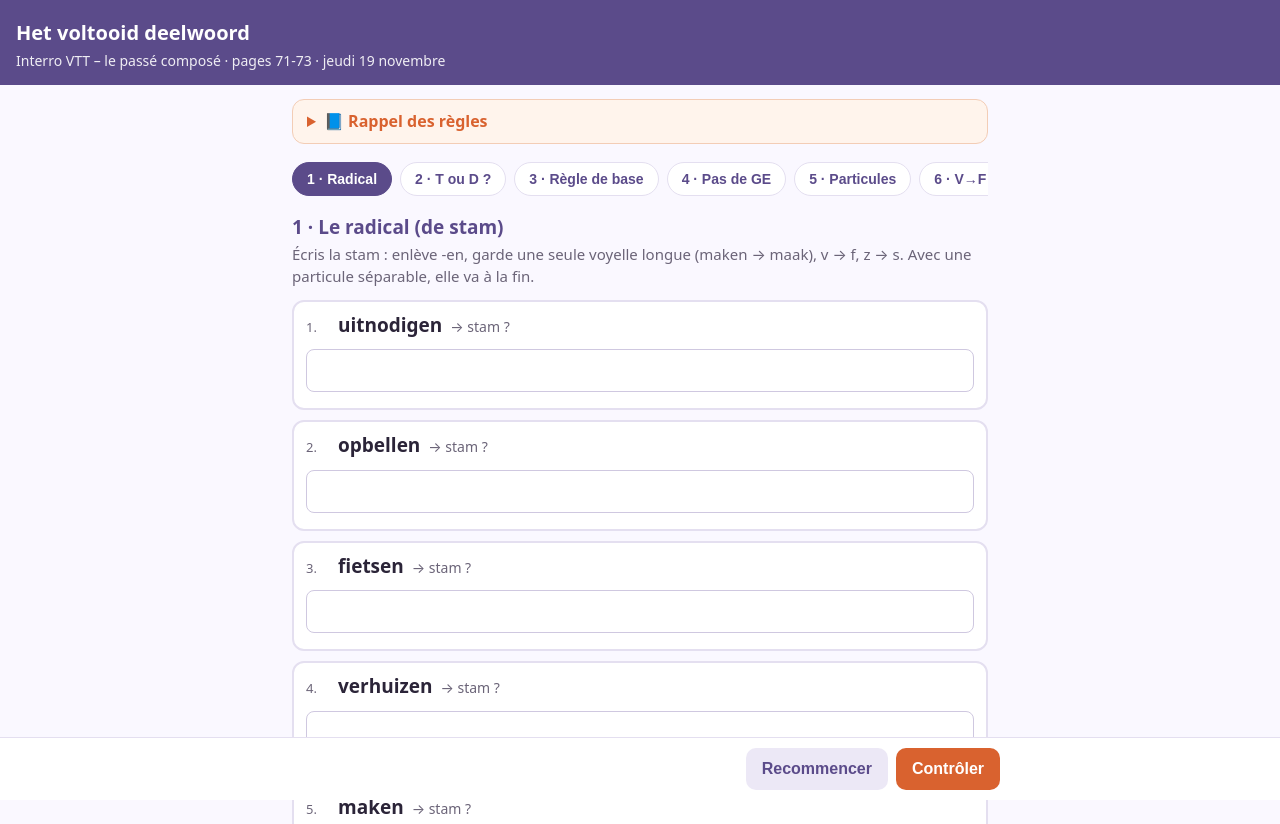
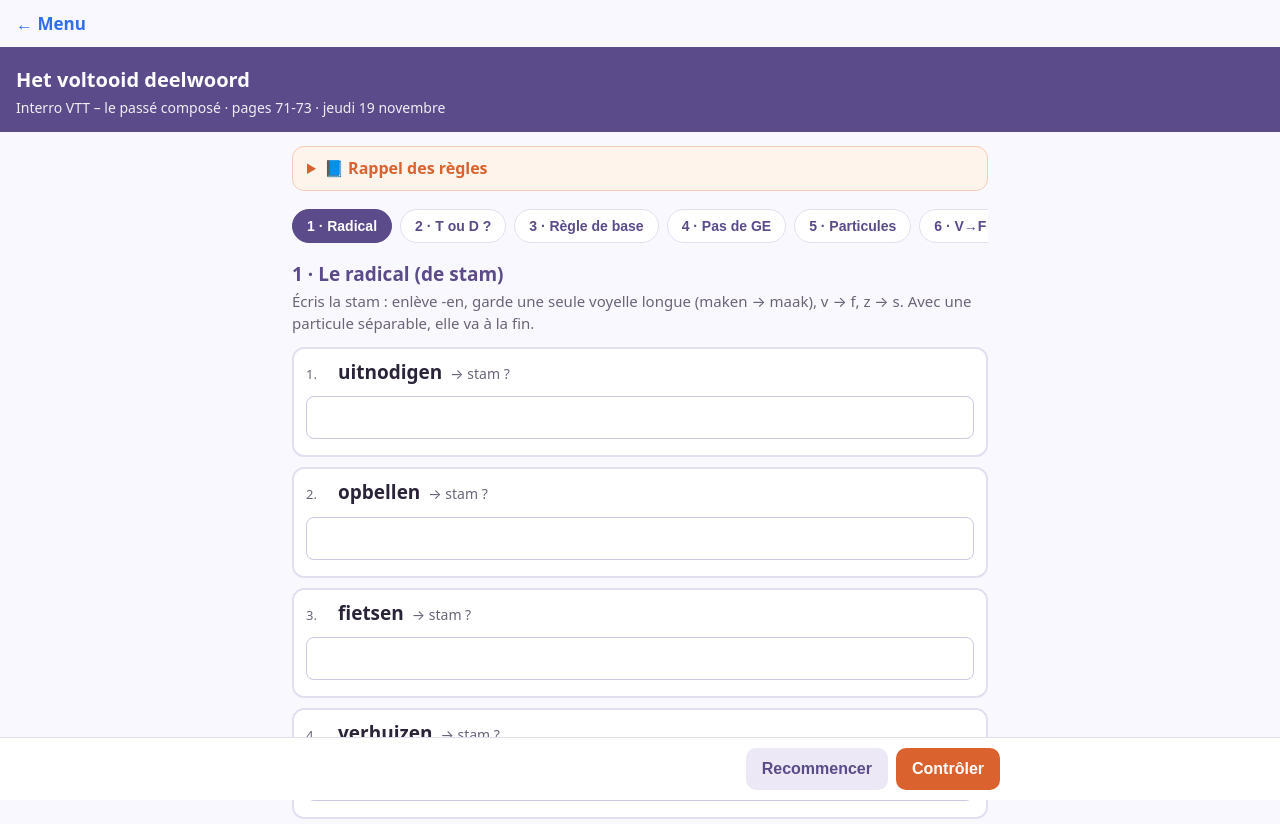
Before and after one commit to Quran-Darbi/Yaso-exercise-, a plain HTML site: page nl-voltooid-deelwoord.html in a window 1280 px wide. Shown: the top 824 px of the page. Drawn offline with Linux system fonts and the light colour scheme.

Commit message:
Add files via upload

```diff
--- a/nl-voltooid-deelwoord.html
+++ b/nl-voltooid-deelwoord.html
@@ -52,6 +52,7 @@ footer{text-align:center;color:var(--muted);font-size:13px;margin:20px 0}
 </style>
 </head>
 <body>
+<a href="index.html" style="display:block;padding:12px 16px;font:700 17px system-ui,sans-serif;text-decoration:none;color:#2f6fed">← Menu</a>
 <header>
   <h1>Het voltooid deelwoord</h1>
   <p>Interro VTT – le passé composé · pages 71-73 · jeudi 19 novembre</p>
```
